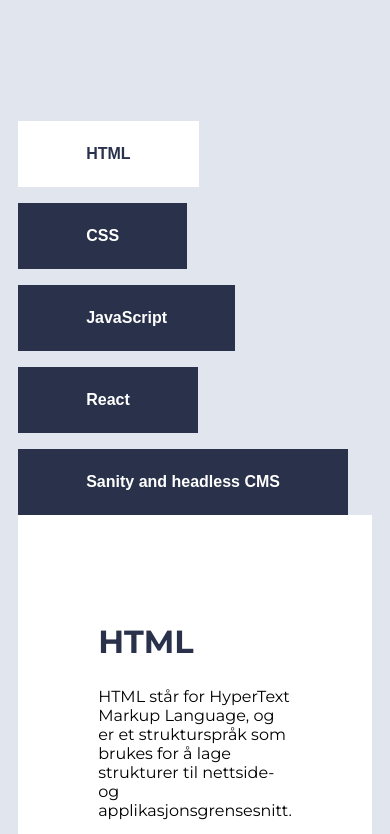
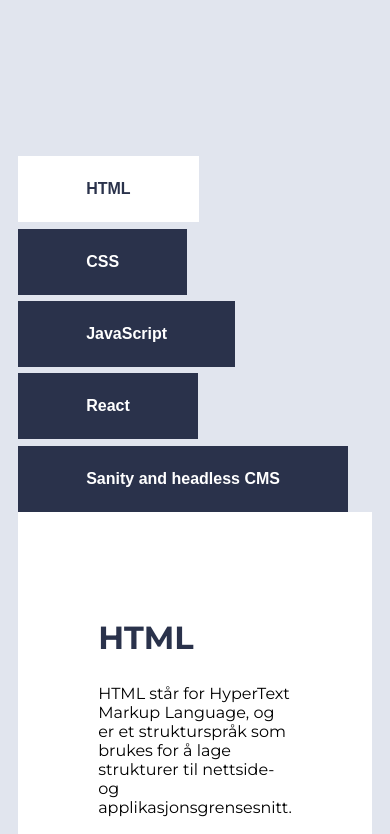
Before and after one commit to Vilped1/UIN23ak3_resourceapp_group13, a React (Vite) app in the folder arbeidskrav_3/: page /html in a window 390 px wide. Shown: the top 834 px of the page. Built offline with nearby package versions, Linux system fonts and the light colour scheme.

Commit message:
yesyesyeyseys

```diff
--- a/arbeidskrav_3/src/styles/Main.scss
+++ b/arbeidskrav_3/src/styles/Main.scss
@@ -45,21 +45,25 @@ body {
 /* Gjør at nav ikk skal legge seg rart når skjermen blir mindre */
 @media only screen and (max-width: 1245px) {
     body {
-        padding: 6rem;
+        padding: 7rem;
     }
 
     main {
         min-height: 400px;
+
+
     }
     article {
         background-color: $white;
     }
+
 }
+
 
 /* Gjør at man skal kunne scrolle når skjermen blir smalere */
 @media only screen and (max-height: 450px) {
     body {
         height: auto;
-        padding: 1rem;
+        padding: 5rem;
     }
 }
--- a/arbeidskrav_3/src/styles/Nav.scss
+++ b/arbeidskrav_3/src/styles/Nav.scss
@@ -33,6 +33,6 @@
 @media only screen and (max-width: 1245px) {
     .menu {
         justify-content: flex-start;
-        gap: 1rem
+        gap: 0.4rem
     }
 }
```
